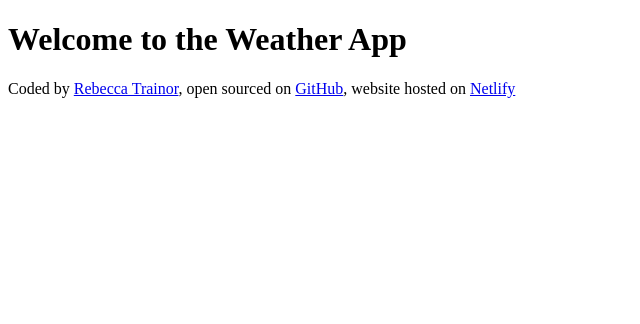
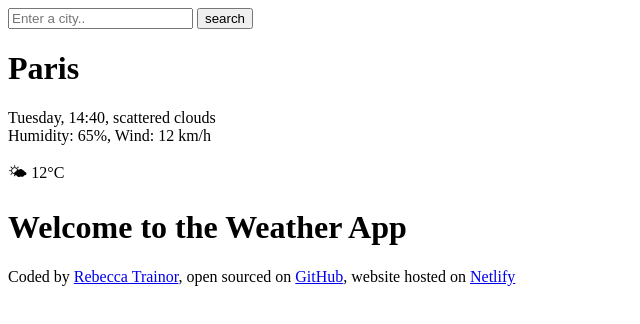
Before and after one commit to rebeccacorrinne/WeatherGirl, a plain HTML site: page index.html in a window 1280 px wide. Shown: the whole page, without its empty margins (0-640 px from the left). Drawn offline with Linux system fonts and the light colour scheme.

Commit message:
Update index.html
Added HTML

```diff
--- a/index.html
+++ b/index.html
@@ -6,6 +6,20 @@
     <title>Document</title>
 </head>
 <body>
+    <header>
+        <form>
+        <input type="search" placeholder="Enter a city.." required/>
+        <input type="submit" value="search"/>
+    </form>
+</header>
+<main>
+    <H1>Paris</H1>
+    <p>
+        Tuesday, 14:40, scattered clouds
+    <br />
+Humidity: 65%, Wind: 12 km/h</p>
+🌤 12°C
+</main>
     <h1> Welcome to the Weather App </h1>
     <footer> Coded by <a href="https://github.com/rebeccatrainor" target="_blank">Rebecca Trainor</a>, open sourced on <a href="https://github.com/rebeccacorrinne/WeatherApp" target="_blank">GitHub</a>, website hosted on <a href="https://app.netlify.com/projects/rebeccacorrinneweatherapp/overview" target="_blank">Netlify</a> </footer>
 </body>
```
